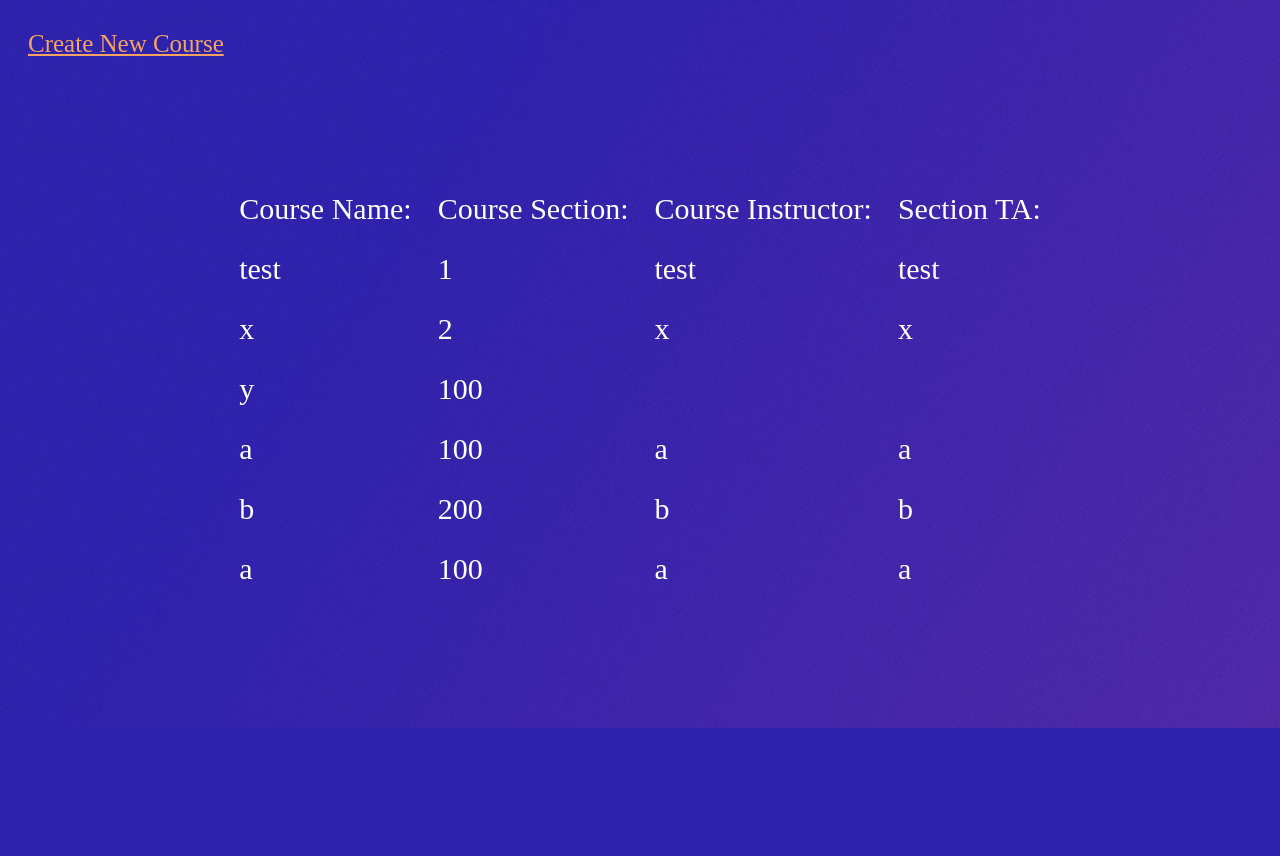
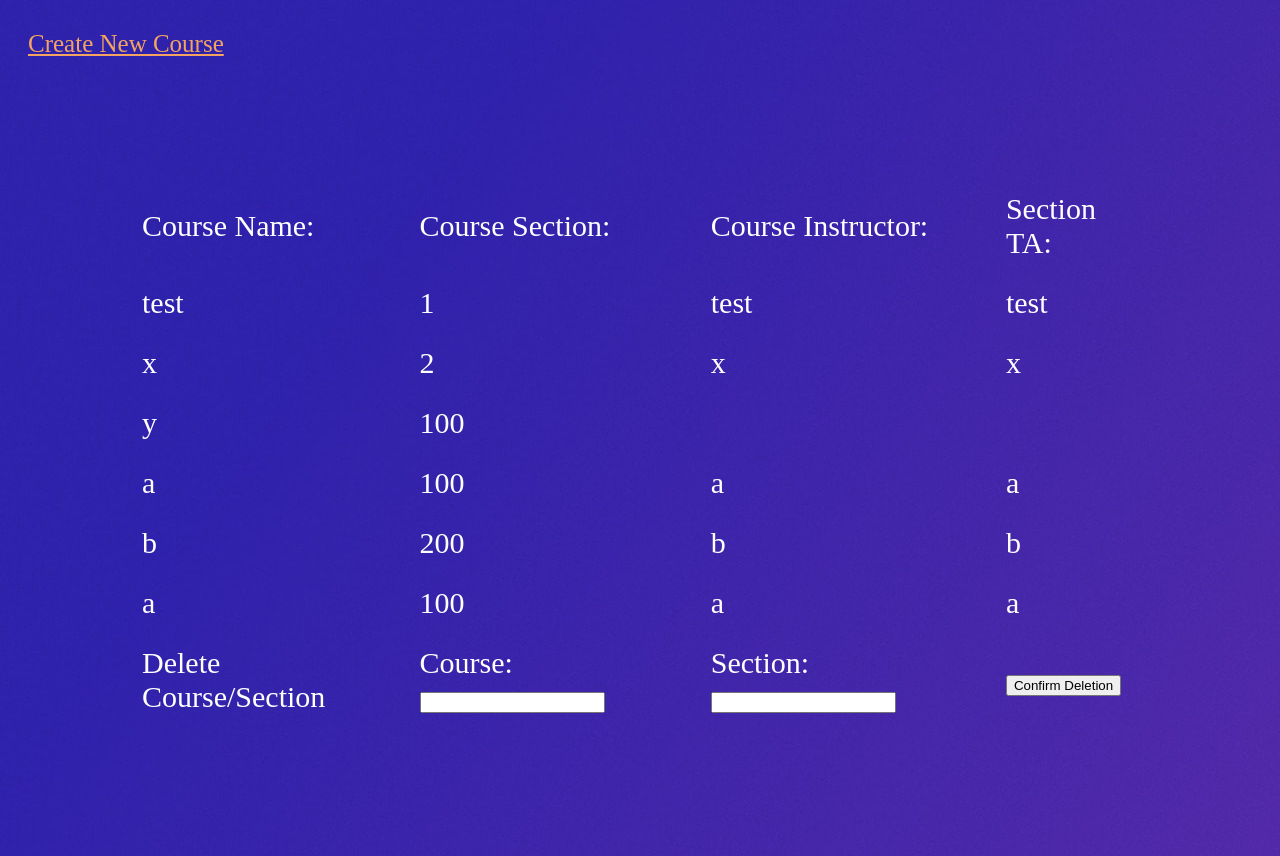
Before and after one commit to jrya99/CS361Repo_1.0, a Django app: page /viewcourse/ in a window 1280 px wide. Shown: the part 202-1058 px from the top of the page. Before the commit the page ends 930 px from the top, so only its background shows below. Run offline with Django 4.2, Linux system fonts and the light colour scheme; data comes from the database, SQL or seed files in the repository; both versions use the stored data as it was after the commit.

Commit message:
made it so that course sections can't be duplicated in create course and made it so that when empty TA or Instructor are made to TBA

```diff
--- a/PurplePanda/models.py
+++ b/PurplePanda/models.py
@@ -14,9 +14,15 @@ class MyUser(models.Model):
 
 class MyCourses(models.Model):
     courseName = models.CharField(max_length=20)
-    courseSection = models.IntegerField(default=0)
+    courseSection = models.CharField(max_length=20)
     courseInstructor = models.CharField(max_length=50, default=None)
     courseTA = models.CharField(max_length=50, default=None)
 
+    def setInstructor(self, string):
+        self.courseInstructor = string
+
+    def setTA(self, string):
+        self.courseTA = string
+
     def __str__(self):
         return self.courseName
--- a/PurplePanda/views.py
+++ b/PurplePanda/views.py
@@ -40,7 +40,6 @@ class Courses(View):
 
 class DataView(View):
     def get(self, request):
-        print('hi4')
         x = list(MyUser.objects.all())
         temp = request.session.get("name")
         temp = MyUser.objects.get(name=temp)
@@ -48,9 +47,7 @@ class DataView(View):
         return render(request, "viewuser.html", {'print': x, 'current': temp})
 
     def post(self, request):
-        print('hi3')
         search = request.POST.get('n')
-        print(search)
         try:
             user = MyUser.objects.get(name=search)
             MyUser.objects.filter(name=search).delete()
@@ -94,7 +91,17 @@ class ViewCourses(View):
         return render(request, "viewcourse.html", {"print": x})
 
     def post(self, request):
-        return render(request, "viewcourse.html", {})
+        search = request.POST.get('n')
+        search2 = request.POST.get('s')
+        try:
+            course = MyCourses.objects.get(courseName=search, courseSection=search2)
+            course.delete()
+        except MyCourses.DoesNotExist:
+            return HttpResponse("No such course")
+        x = list(MyCourses.objects.all())
+        if x is None:
+            return render(request, "viewcourse.html", {"print": "No Courses have been created yet!"})
+        return render(request, "viewcourse.html", {"print": x})
 
 
 class CreateCourse(View):
@@ -103,12 +110,22 @@ class CreateCourse(View):
 
     def post(self, request):
         n = request.POST.get('name')
-        s = int(request.POST.get('section'))
+        s = request.POST.get('section')
         i = request.POST.get('instruct')
         t = request.POST.get('ta')
-        if n != '':
-            newCourse = MyCourses(courseName=n, courseSection=s, courseInstructor=i, courseTA=t)
-            newCourse.save()
+        try:
+            course = MyCourses.objects.get(courseName=n, courseSection=s)
+            return render(request,"createcourse.html", {"message":"Course Section already exists"})
+        except MyCourses.DoesNotExist:
+            if n != '' and s != '':
+                newCourse = MyCourses(courseName=n, courseSection=s, courseInstructor=i, courseTA=t)
+                if t == '':
+                    newCourse.setTA('TBA')
+                if i == '':
+                    newCourse.setInstructor('TBA')
+                newCourse.save()
+            else:
+                return render(request, "createcourse.html", {"message":"Course Name and Section fields cannot be empty"})
             x = list(MyCourses.objects.all())
             if x is None:
                 return render(request, "viewcourse.html", {"print": "No Courses have been created yet!"})
--- a/templates/createcourse.html
+++ b/templates/createcourse.html
@@ -40,6 +40,6 @@
         <input type="button" onclick="history.back()" value="Cancel">
     </div>
 </form>
-
+{{ message }}
 </body>
 </html>
--- a/templates/viewcourse.html
+++ b/templates/viewcourse.html
@@ -34,6 +34,15 @@
                     <td>{{ i.courseTA }}</td>
                 </tr>
             {% endfor %}
+        <form action="/viewcourse/" method="post">
+                {% csrf_token %}
+                <tr>
+                    <td>Delete Course/Section</td>
+                    <td>Course: <input type="text" name="n"></td>
+                    <td>Section: <input type="text" name="s"></td>
+                    <td><button type = "submit">Confirm Deletion</button></td>
+                </tr>
+            </form>
         </table>
     </div>
 
```
Also changed, not shown: db.sqlite3.
